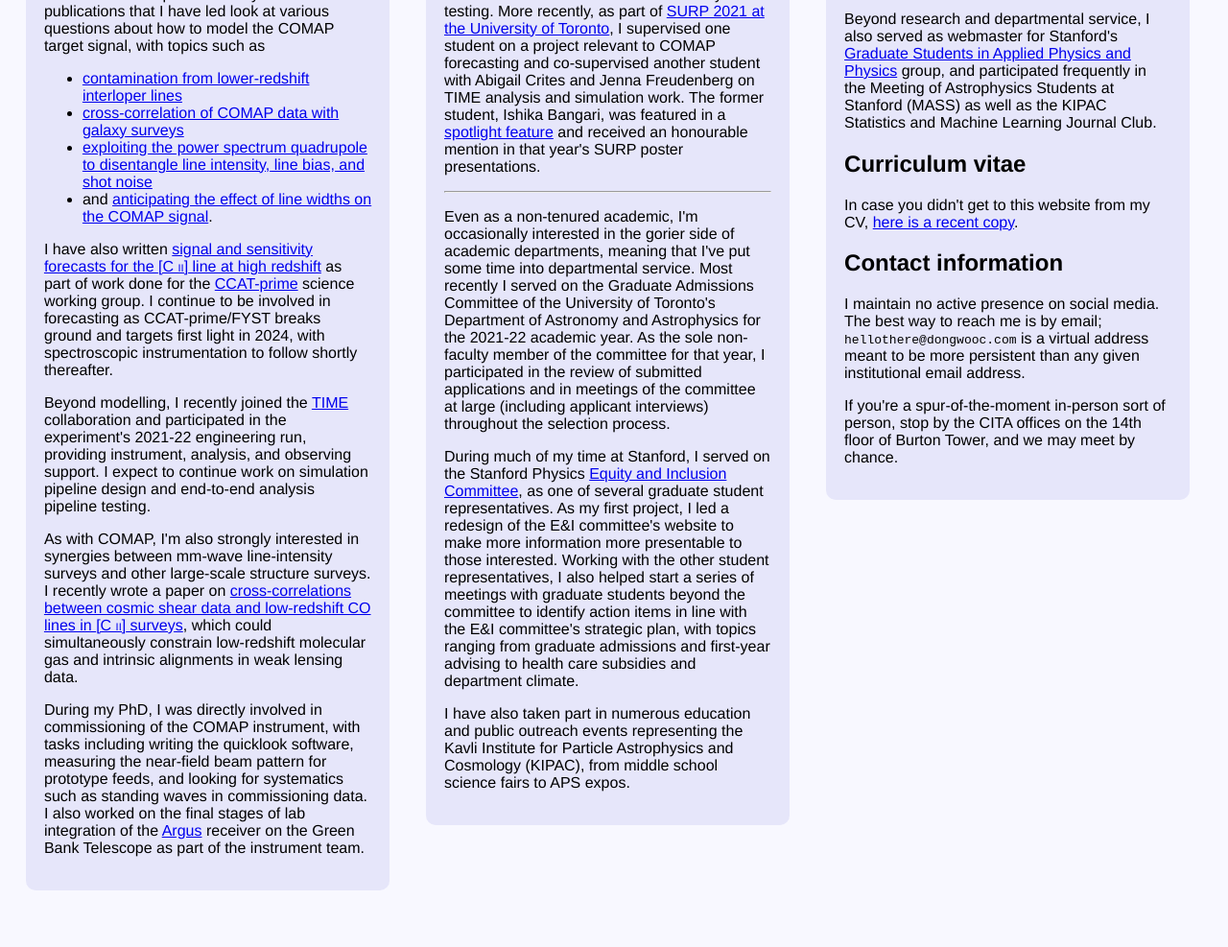
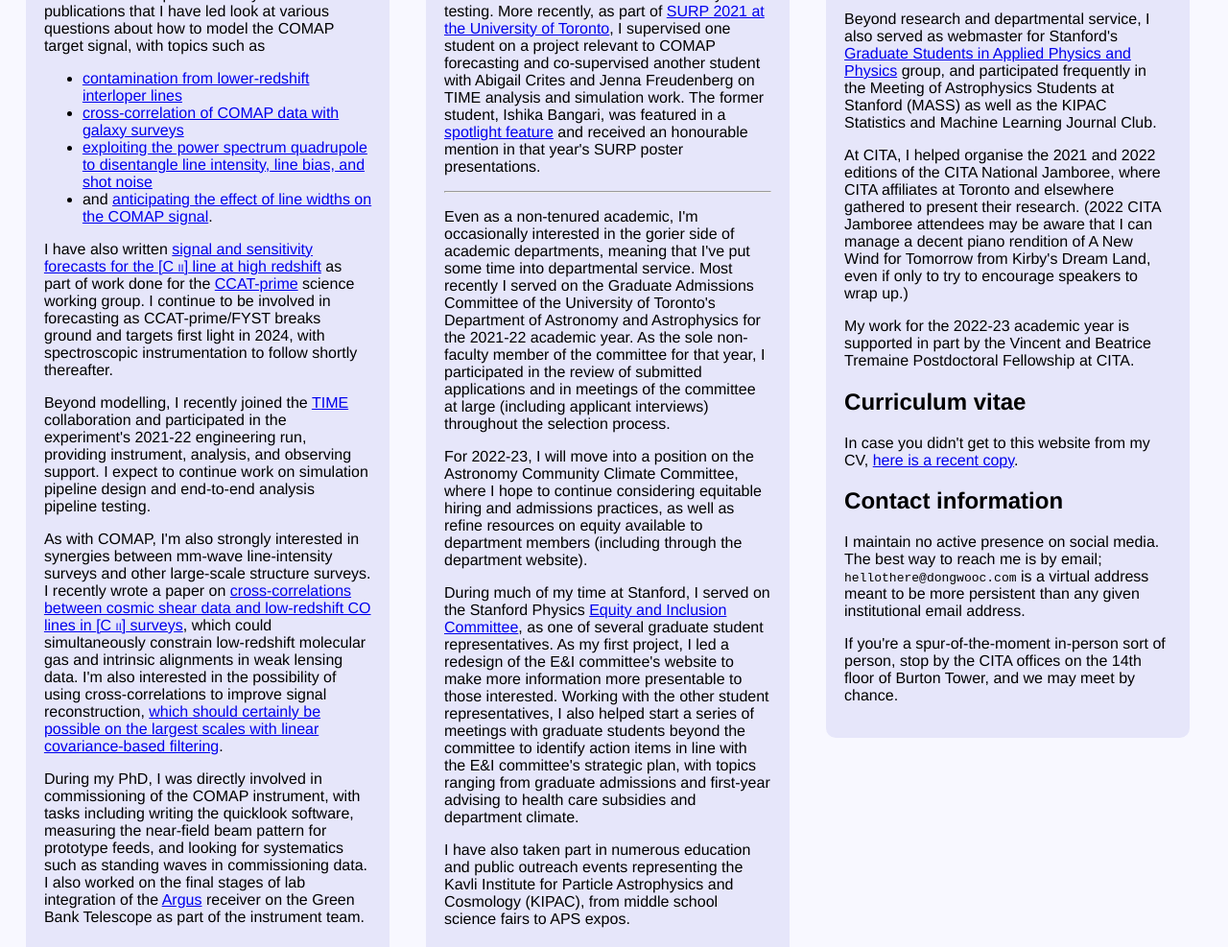
Before and after one commit to dongwooc/dongwooc.github.io, a plain HTML site: page index.html in a window 1280 px wide. Shown: the part 568-1555 px from the top of the page at 96% size. Before the commit the page ends 1515 px from the top, so only its background shows below. Drawn offline with Linux system fonts and the light colour scheme.

Commit message:
updates from autumn of 2022

```diff
--- a/index.html
+++ b/index.html
@@ -23,7 +23,7 @@ Other publications that I have led look at various questions about how to model
 </ul></p>
 <p>I have also written <a href="https://arxiv.org/abs/1812.08135">signal and sensitivity forecasts for the <span style="font-variant:small-caps">[C ii]</span> line at high redshift</a> as part of work done for the <a href="https://ccatobservatory.org">CCAT-prime</a> science working group. I continue to be involved in forecasting as CCAT-prime/FYST breaks ground and targets first light in 2024, with spectroscopic instrumentation to follow shortly thereafter.</p>
 <p>Beyond modelling, I recently joined the <a href="https://cosmology.caltech.edu/projects/TIME">TIME</a> collaboration and participated in the experiment's 2021-22 engineering run, providing instrument, analysis, and observing support. I expect to continue work on simulation pipeline design and end-to-end analysis pipeline testing.</p>
-<p>As with COMAP, I'm also strongly interested in synergies between mm-wave line-intensity surveys and other large-scale structure surveys. I recently wrote a paper on <a href="https://arxiv.org/abs/2203.12581">cross-correlations between cosmic shear data and low-redshift CO lines in <span style="font-variant:small-caps">[C ii]</span> surveys</a>, which could simultaneously constrain low-redshift molecular gas and intrinsic alignments in weak lensing data.</p>
+<p>As with COMAP, I'm also strongly interested in synergies between mm-wave line-intensity surveys and other large-scale structure surveys. I recently wrote a paper on <a href="https://arxiv.org/abs/2203.12581">cross-correlations between cosmic shear data and low-redshift CO lines in <span style="font-variant:small-caps">[C ii]</span> surveys</a>, which could simultaneously constrain low-redshift molecular gas and intrinsic alignments in weak lensing data. I'm also interested in the possibility of using cross-correlations to improve signal reconstruction, <a href="https://arxiv.org/abs/2209.07500">which should certainly be possible on the largest scales with linear covariance-based filtering</a>.</p>
 <p>During my PhD, I was directly involved in commissioning of the COMAP instrument, with tasks including writing the quicklook software, measuring the near-field beam pattern for prototype feeds, and looking for systematics such as standing waves in commissioning data. I also worked on the final stages of lab integration of the <a href="http://www.gb.nrao.edu/argus">Argus</a> receiver on the Green Bank Telescope as part of the instrument team.</p>
 </div>
 <div class="columnoid">
@@ -32,6 +32,7 @@ Other publications that I have led look at various questions about how to model
 <p>I mentored one undergraduate summer student in 2018, who worked on COMAP gain calibration as well as calibrator assembly and testing. More recently, as part of <a href="https://surpatuoftastro.github.io/#chung">SURP 2021 at the University of Toronto</a>, I supervised one student on a project relevant to COMAP forecasting and co-supervised another student with Abigail Crites and Jenna Freudenberg on TIME analysis and simulation work. The former student, Ishika Bangari, was featured in a <a href="http://www.dunlap.utoronto.ca/surp-student-spotlight-ishika-bangari/">spotlight feature</a> and received an honourable mention in that year's SURP poster presentations.</p>
 <hr />
 <p>Even as a non-tenured academic, I'm occasionally interested in the gorier side of academic departments, meaning that I've put some time into departmental service. Most recently I served on the Graduate Admissions Committee of the University of Toronto's Department of Astronomy and Astrophysics for the 2021-22 academic year. As the sole non-faculty member of the committee for that year, I participated in the review of submitted applications and in meetings of the committee at large (including applicant interviews) throughout the selection process.</p>
+<p>For 2022-23, I will move into a position on the Astronomy Community Climate Committee, where I hope to continue considering equitable hiring and admissions practices, as well as refine resources on equity available to department members (including through the department website).</p>
 <p>During much of my time at Stanford, I served on the Stanford Physics <a href="https://physics.stanford.edu/about/equity-and-inclusion">Equity and Inclusion Committee</a>, as one of several graduate student representatives. As my first project, I led a redesign of the E&I committee's website to make more information more presentable to those interested. Working with the other student representatives, I also helped start a series of meetings with graduate students beyond the committee to identify action items in line with the E&I committee's strategic plan, with topics ranging from graduate admissions and first-year advising to health care subsidies and department climate.</p>
 <p>I have also taken part in numerous education and public outreach events representing the Kavli Institute for Particle Astrophysics and Cosmology (KIPAC), from middle school science fairs to APS expos.</p>
 </div>
@@ -40,6 +41,8 @@ Other publications that I have led look at various questions about how to model
 <p>I obtained an AB in Physics (high honours) as part of Princeton's Class of 2014. Most of my independent work was done with the Gravity Group. I did one summer's work on ACTPol bias electronics and one summer plus a junior paper's worth of work on MuSE bolometer characterisation. I completed <a href="http://arks.princeton.edu/ark:/88435/dsp01bc386j41t">an experimental senior thesis on microwave SQUID multiplexing</a>, supervised by Lyman Page.</p>
 <p>My PhD thesis, supervised by Sarah Church, is available <a href="http://purl.stanford.edu/yv096yc6652">here</a>. It largely comprises my first-author publications between 2017 and 2019 but also includes unpublished work on COMAP commissioning.</p>
 <p>Beyond research and departmental service, I also served as webmaster for Stanford's <a href="https://web.stanford.edu/group/gsapp">Graduate Students in Applied Physics and Physics</a> group, and participated frequently in the Meeting of Astrophysics Students at Stanford (MASS) as well as the KIPAC Statistics and Machine Learning Journal Club.</p>
+<p>At CITA, I helped organise the 2021 and 2022 editions of the CITA National Jamboree, where CITA affiliates at Toronto and elsewhere gathered to present their research. (2022 CITA Jamboree attendees may be aware that I can manage a decent piano rendition of A New Wind for Tomorrow from Kirby's Dream Land, even if only to try to encourage speakers to wrap up.)</p>
+<p>My work for the 2022-23 academic year is supported in part by the Vincent and Beatrice Tremaine Postdoctoral Fellowship at CITA.</p>
 <h2>Curriculum vitae</h2>
 In case you didn't get to this website from my CV, <a href="CV.pdf">here is a recent copy</a>.
 <h2>Contact information</h2>
```
Also changed, not shown: 1 other file.
